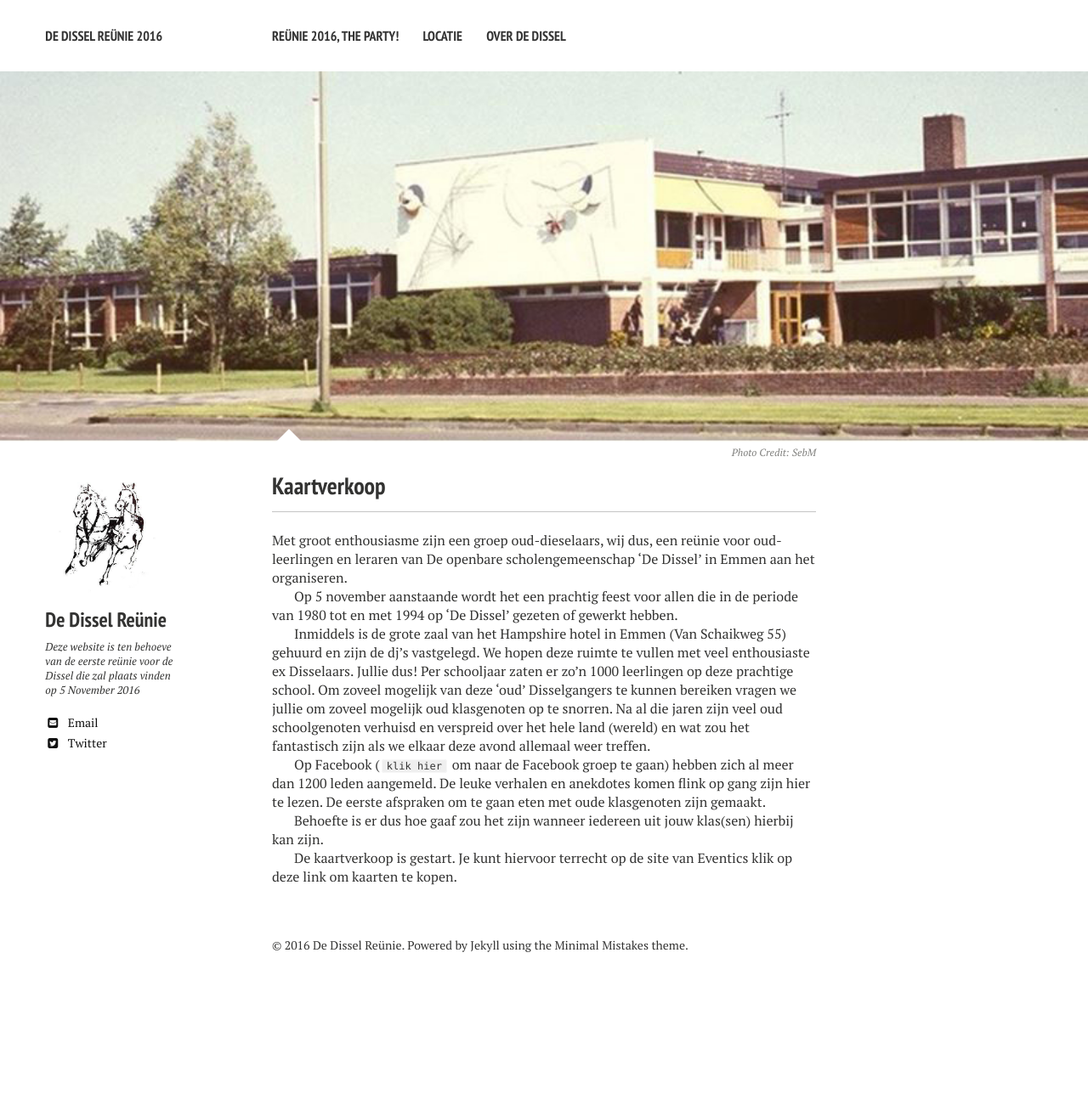
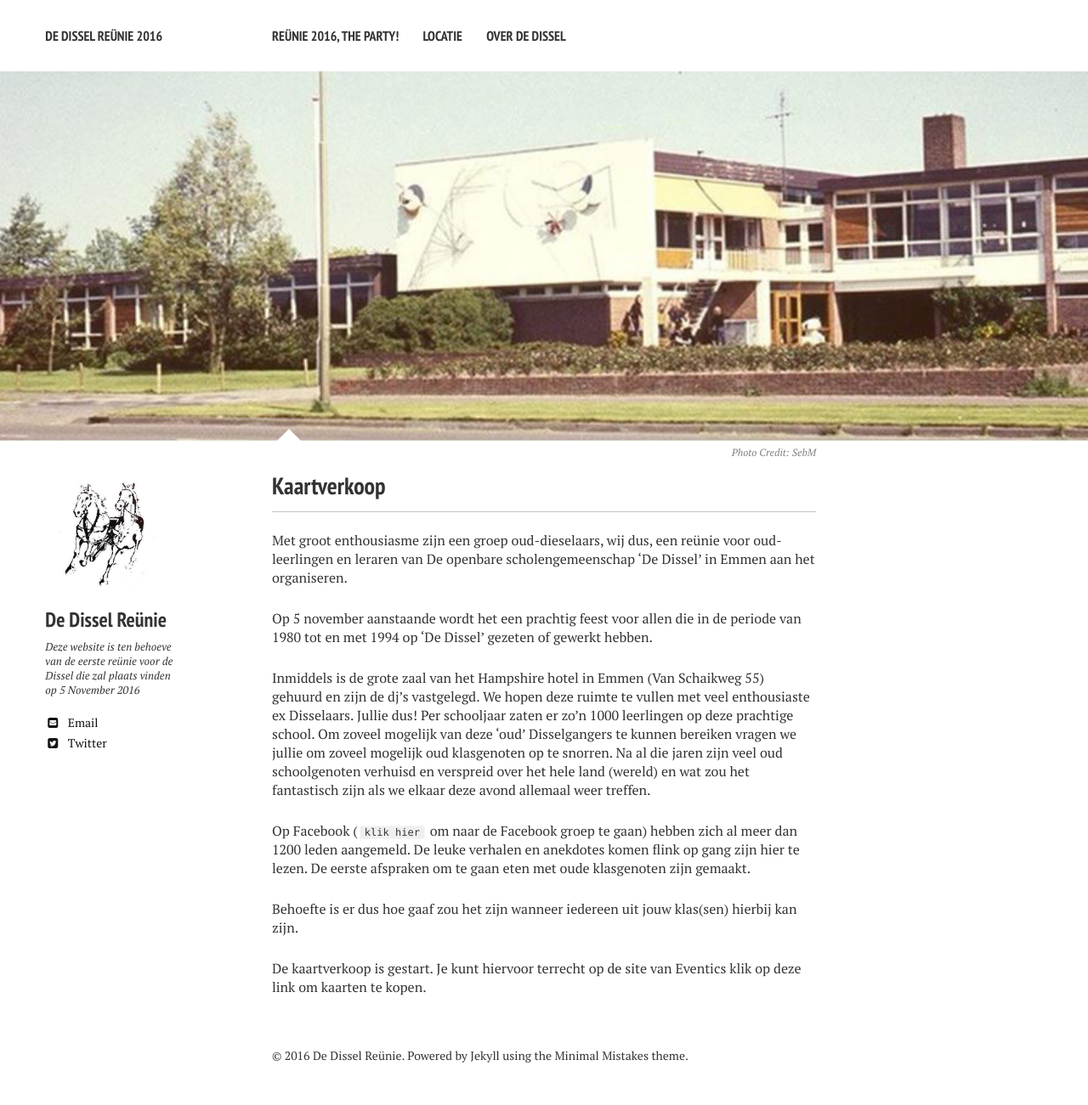
Before and after one commit to securitymonster/securitymonster.github.io, a Jekyll site: the page built from index.md, in a window 1280 px wide. Shown: the whole page at 85% size. Built offline with Jekyll 4.4.1, drawn with Linux system fonts in a browser that asks for light colours; nearby versions of some CDN libraries; before the commit the page ends 1171 px from its top, so only the background shows below that.

Commit message:
Script update after bundler exec jekyll build

```diff
--- a/_sass/variables.scss
+++ b/_sass/variables.scss
@@ -8,7 +8,7 @@
 
 $doc-font-size: 16;
 $doc-line-height: 26;
-$paragraph-indent: true !default;
+$paragraph-indent: false;
 $base-font: 'PT Serif', serif;
 $heading-font: 'PT Sans Narrow', sans-serif;
 $code-font: Monaco, "Courier New", "DejaVu Sans Mono", "Bitstream Vera Sans Mono", monospace;
```
